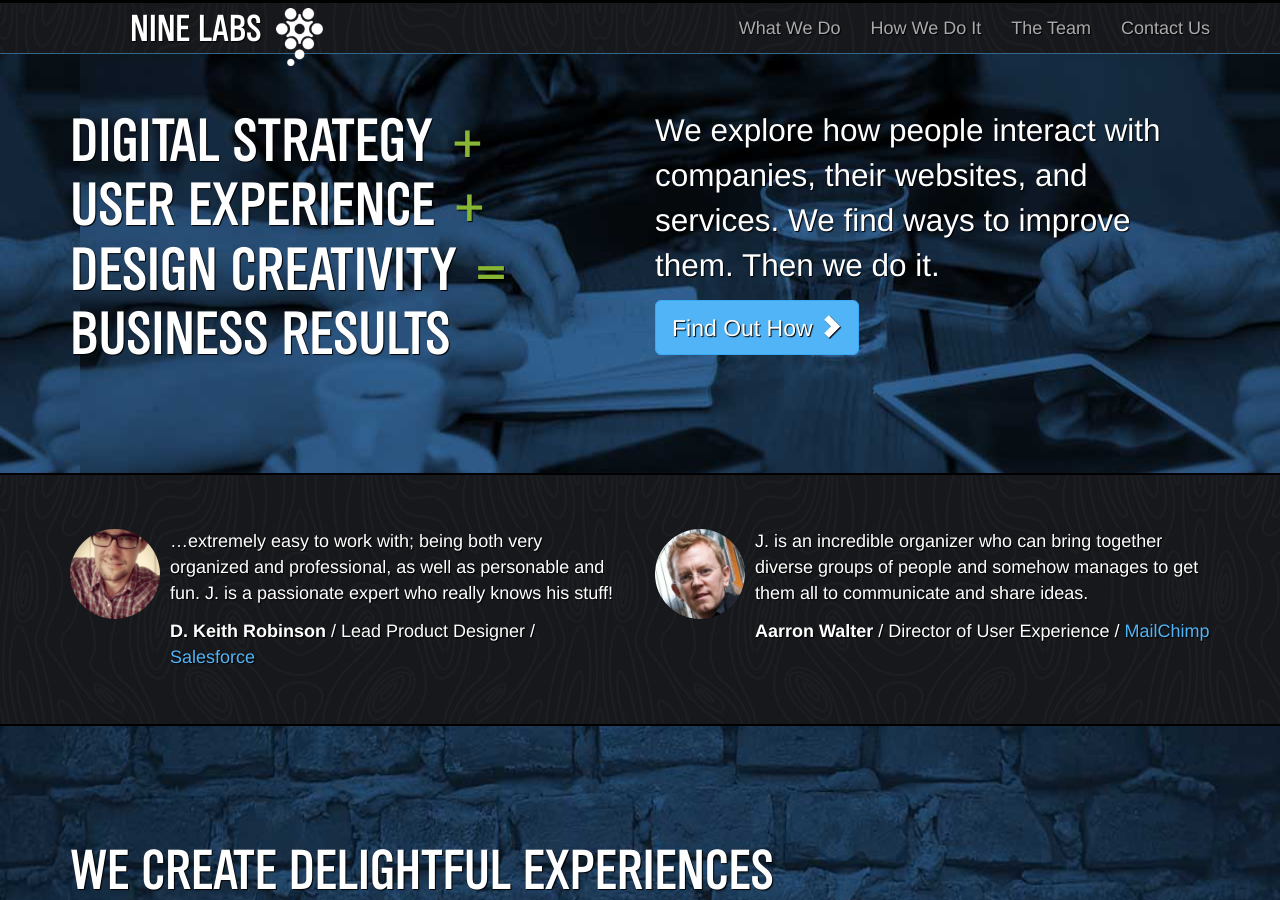
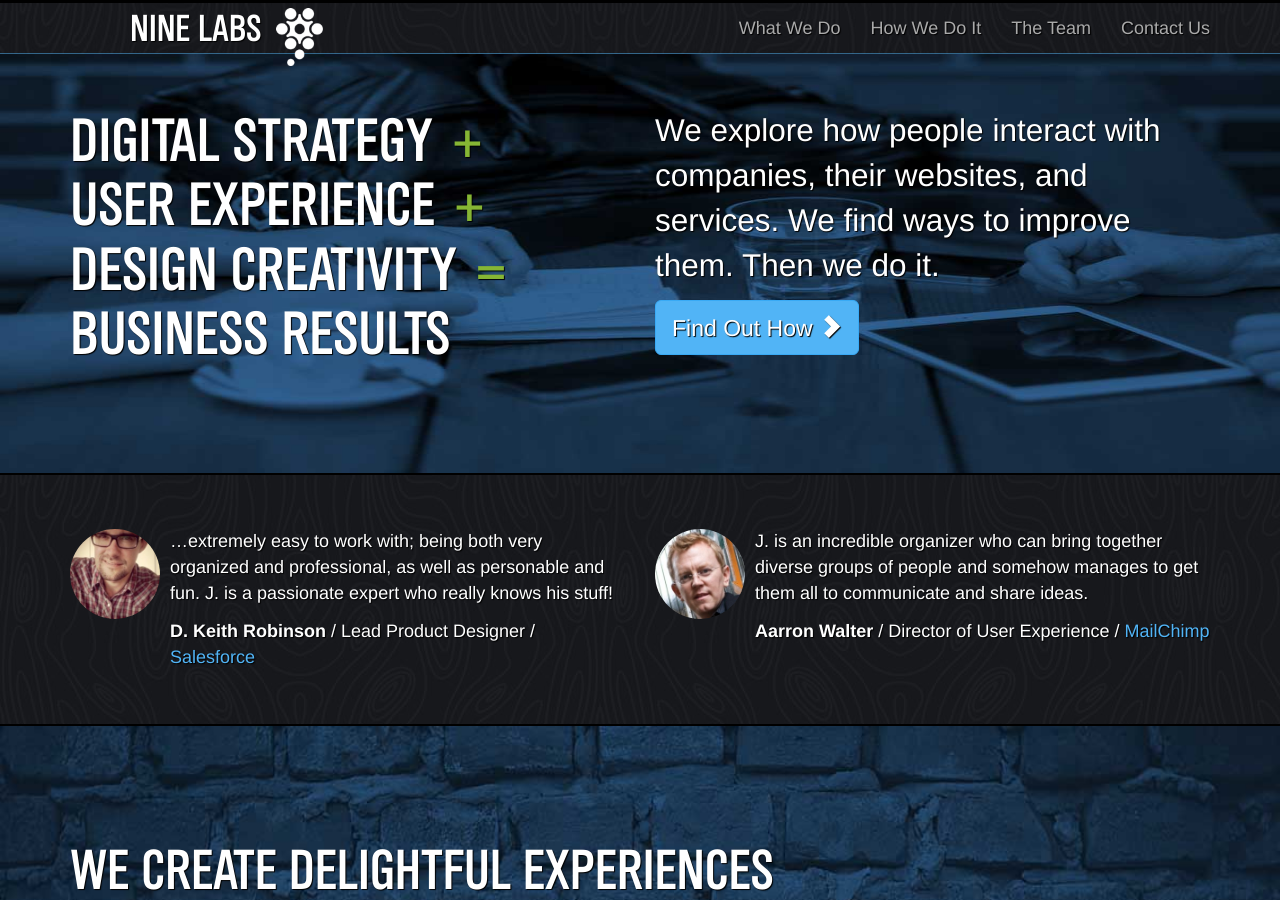
Before and after one commit to ninelabs/ninelabs.com, a Jekyll site: the page built from index.html, in a window 1280 px wide and 900 px high. Built offline with Jekyll 4.4.1, drawn with Linux system fonts in a browser that asks for light colours; nearby versions of some CDN libraries; Markdown is read by kramdown in place of the engine named in the settings.

Commit message:
Tweaksies
Signed-off-by: J Cornelius <github@jcornelius.com>

```diff
--- a/index.html
+++ b/index.html
@@ -3,7 +3,7 @@ layout: default
 title: Welcome
 ---
 
-<section id="home">
+<section id="home" class="has-bg">
   <div class="container">
     <div class="row">
       <div class="col-md-6">
@@ -81,7 +81,7 @@ title: Welcome
         <p>We help you understand how to improve your products and services so people fall in love with your company.</p>
       </div>
       <div class="col-md-3">
-        <a href="#process" class="btn btn-primary btn-lg pull-right">Learn How <span class="glyphicon glyphicon-chevron-right"></span></a>
+        <a href="#process" class="go btn btn-primary btn-lg pull-right">Learn How <span class="glyphicon glyphicon-chevron-right"></span></a>
       </div>
     </div>
   </div>
```
